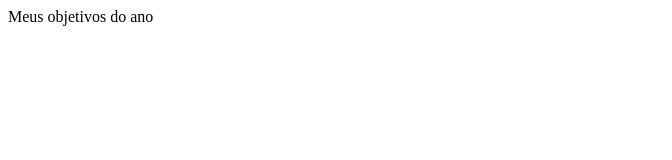
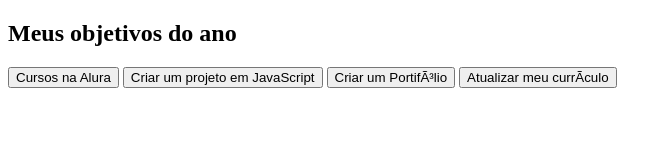
Before and after one commit to thalyt3110/matematica-2, a plain HTML site: page index.html in a window 1280 px wide. Shown: the whole page, without its empty margins (0-672 px from the left). Drawn offline with Linux system fonts and the light colour scheme.

Commit message:
Add files via upload

```diff
--- a/index.html
+++ b/index.html
@@ -9,6 +9,18 @@
         <title>
             Meus objetivos do ano
         </title>
+
+    </head>
+
     <body>
-        <section class="conteudo principal"></section>
-            <h2class="titulo-principal"> Meus objetivos do ano </h2>
+        <section class="conteudo principal"> </section>
+        <h2 class="titulo-principal"> Meus objetivos do ano </h2>
+        <div class="botoes"></div>
+            <button class="botao">Cursos  na Alura</button>
+            <button class="botao">Criar um projeto em JavaScript</button>
+            <button class="botao">Criar um Portifólio</button>
+            <button class="botao">Atualizar meu currículo</button>
+        </div>
+
+
+</html>
```
